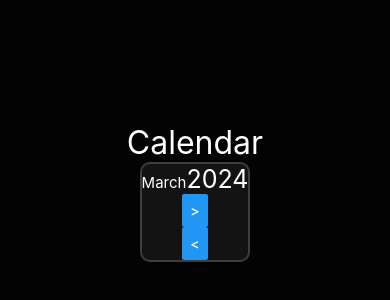
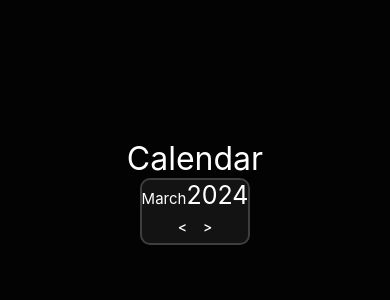
Before and after one commit to latobibor/take-home-calendar, a React Native app: screen / in a window 390 px wide. Shown: the part 230-530 px from the top of the page. Built offline with nearby package versions, Linux system fonts and the light colour scheme.

Commit message:
finalize TimeControls component (without the Poppins font though)

```diff
--- a/components/time-controls.tsx
+++ b/components/time-controls.tsx
@@ -1,4 +1,8 @@
-import {Button, View} from 'react-native';
+import { Button, StyleSheet, View } from 'react-native';
+
+const JANUARY = 0;
+const DECEMBER = 11;
+const NUMBER_OF_MONTHS_IN_A_YEAR = 12;
 
 interface TimeControlsProps {
   year: number;
@@ -9,15 +13,36 @@ interface TimeControlsProps {
 
 export function TimeControls({year, month, setYear, setMonth}: TimeControlsProps) {
   function decrementMonth() {
+    if (month === JANUARY) {
+      setMonth(DECEMBER);
+      setYear(year - 1);
+      return;
+    }
 
+    setMonth(month - 1);
   }
 
   function incrementMonth() {
+    setMonth((month + 1) % NUMBER_OF_MONTHS_IN_A_YEAR);
 
+    if (month === DECEMBER) {
+      setYear(year + 1);
+    }
   }
 
-  return <View>
-    <Button title="&gt;" onPress={decrementMonth}/>
-    <Button title="&lt;" onPress={incrementMonth}/>
+  return <View style={styles.container}>
+    <Button color="#00000000" title="&lt;" onPress={decrementMonth}/>
+    <Button color="#00000000" title="&gt;" onPress={incrementMonth}/>
   </View>
 }
+
+
+const styles = StyleSheet.create({
+  container: {
+    display: 'flex',
+    flexDirection: 'row',
+  },
+  buttonStyle: {
+    backgroundColor: '#00000000'
+  }
+});
```
